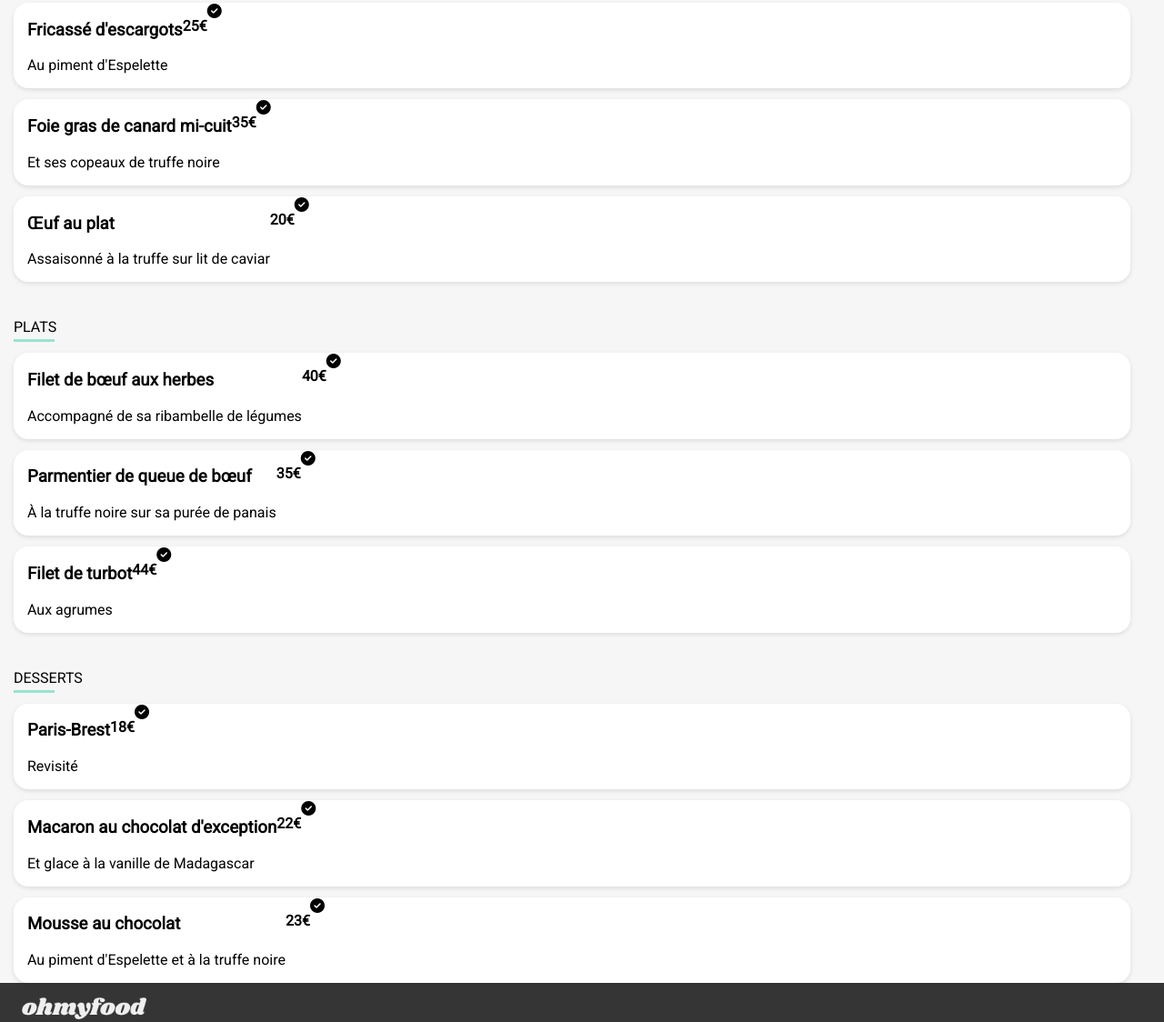
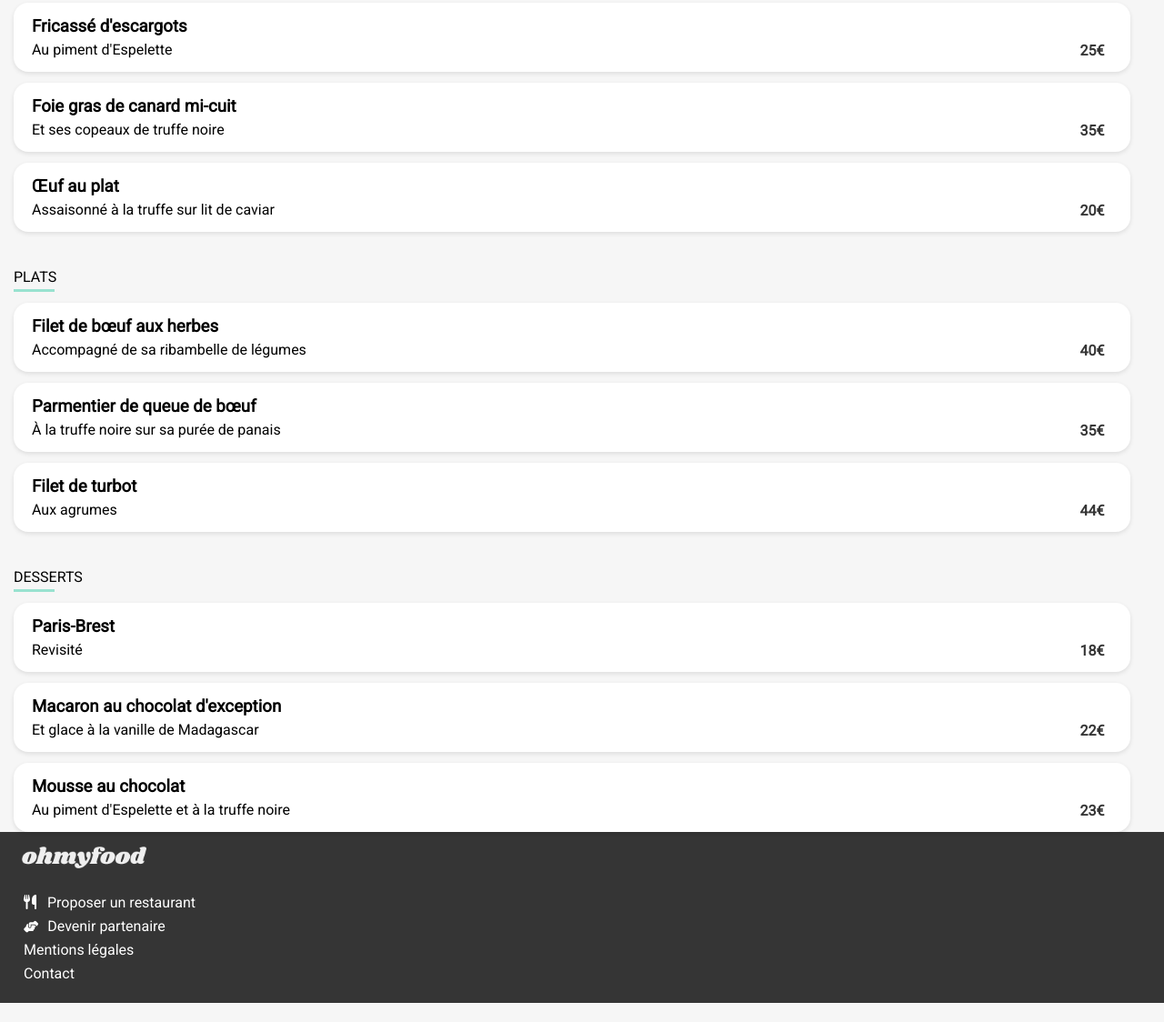
Before and after one commit to luz97216/OhMyFood, a plain HTML site: page restaurants/restaurant1.html in a window 1280 px wide. Shown: the part 386-1510 px from the top of the page at 91% size. After the commit the page ends 1489 px from the top, so only its background shows below. Drawn offline with Linux system fonts and the light colour scheme; a web font is replaced by a local one.

Commit message:
Modification du positionnement des éléments du menu

```diff
--- a/css/restaurant.css
+++ b/css/restaurant.css
@@ -116,6 +116,12 @@ article {
     box-shadow: 0 2px 5px #0000001A;
 }
 
+article:hover {
+    transform: scale(1.02);
+    transition: 0s;
+    box-shadow: 0px 2px 10px #00000026;
+}
+
 section h2 {
     font-weight: 100;
     font-size: 1rem;
@@ -133,8 +139,53 @@ section h2 {
     padding-left: 15px;
 }
 
+.description {
+    display: flex;
+    flex-direction: column;
+    width: calc(100% - 55px);
+}
+
+.description h3 {
+    margin: 15px 0 0 5px ;
+}
+
+.description p {
+    margin: 5px 0 15px 5px;
+}
+
 .prix {
     font-weight: bold;
+    position: relative;
+    bottom: -27px;
+    color: #353535;
+}
+
+.select-choice {
+    display: none;
+}
+
+article:hover .select-choice {
+    display: flex;
+   justify-content: center;
+   background-color: #99E2D0;
+   color: white;
+   font-weight: bold;
+   font-size: 1.3rem;
+   align-items: center;
+   border-radius: 0 1rem 1rem 0;
+   width: 70px;
+   margin: 0;
+   transition: all 0.5s;
+   cursor: pointer;
+}
+
+article:hover .prix {
+    padding-right: 10px;
+    padding-left: 10px;
+}
+
+article:hover {
+    cursor: pointer;
 }
 
 
--- a/restaurants/restaurant1.html
+++ b/restaurants/restaurant1.html
@@ -41,7 +41,7 @@
                         <p>Au piment d'Espelette</p>
                     </div>
                     <div class="prix"><p>25€</p></div>
-                    <div class="select-choix">
+                    <div class="select-choice">
                         <i class="fa-solid fa-circle-check"></i>
                     </div>
                 </article>
@@ -63,7 +63,7 @@
                         <p>Assaisonné à la truffe sur lit de caviar</p>
                     </div>
                     <div class="prix"><p>20€</p></div>
-                    <div class="select-choix">
+                    <div class="select-choice">
                         <i class="fa-solid fa-circle-check"></i>
                     </div>
                 </article>
@@ -77,7 +77,7 @@
                         <p>Accompagné de sa ribambelle de légumes</p>
                     </div>
                     <div class="prix"><p>40€</p></div>
-                    <div class="select-choix">
+                    <div class="select-choice">
                         <i class="fa-solid fa-circle-check"></i>
                     </div>
                 </article>
@@ -88,7 +88,7 @@
                         <p>À la truffe noire sur sa purée de panais</p>
                     </div>
                     <div class="prix"><p>35€</p></div>
-                    <div class="select-choix">
+                    <div class="select-choice">
                         <i class="fa-solid fa-circle-check"></i>
                     </div>
                 </article>
@@ -99,7 +99,7 @@
                         <p>Aux agrumes</p>
                     </div>
                     <div class="prix"><p>44€</p></div>
-                    <div class="select-choix">
+                    <div class="select-choice">
                         <i class="fa-solid fa-circle-check"></i>
                     </div>
                 </article>
@@ -113,7 +113,7 @@
                         <p>Revisité</p>
                     </div>
                     <div class="prix"><p>18€</p></div>
-                    <div class="select-choix">
+                    <div class="select-choice">
                         <i class="fa-solid fa-circle-check"></i>
                     </div>
                 </article>
@@ -124,7 +124,7 @@
                         <p>Et glace à la vanille de Madagascar</p>
                     </div>
                     <div class="prix"><p>22€</p></div>
-                    <div class="select-choix">
+                    <div class="select-choice">
                         <i class="fa-solid fa-circle-check"></i>
                     </div>
                 </article>
@@ -135,7 +135,7 @@
                         <p>Au piment d'Espelette et à la truffe noire</p>
                     </div>
                     <div class="prix"><p>23€</p></div>
-                    <div class="select-choix">
+                    <div class="select-choice">
                         <i class="fa-solid fa-circle-check"></i>
                     </div>
                 </article>
```
